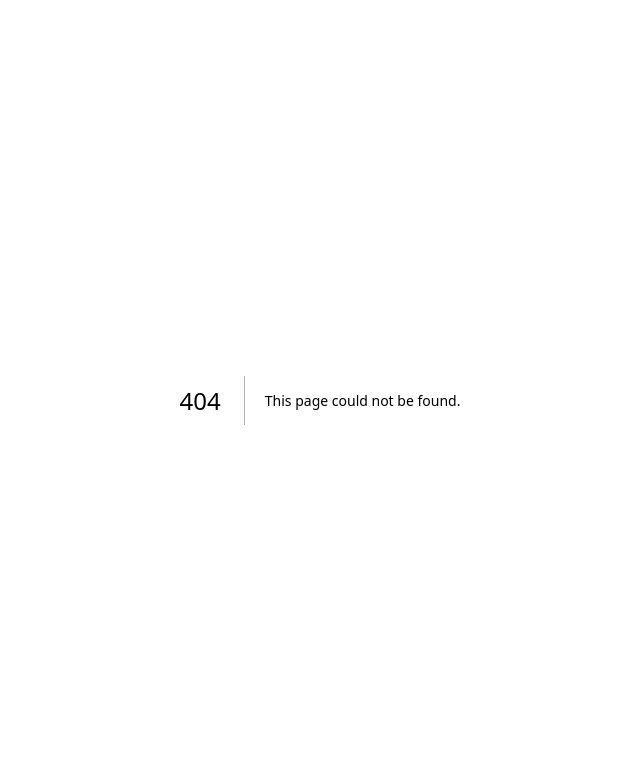
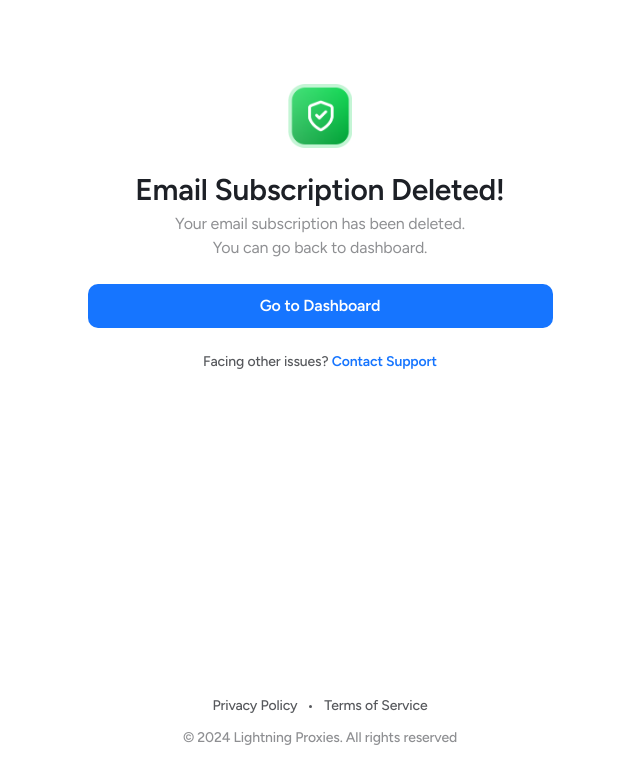
Before and after one commit to aarrohan/lightning-proxies-auth, a Next.js app: page /email-subscription/cancel in a window 1280 px wide. Before the commit this address had no page. Shown: the top 784 px of the page, without its empty margins (320-960 px from the left). Built offline with nearby package versions, Linux system fonts and the light colour scheme; no server answers.

Commit message:
feat(ui): add email subscription cancel page

```diff
--- /dev/null
+++ b/src/app/email-subscription/cancel/Content.tsx
@@ -0,0 +1,122 @@
+"use client";
+import { useEffect, useState } from "react";
+import Image from "next/image";
+import Footer from "@/components/Footer";
+import passwordResetSuccessImg from "@/assets/images/password-reset-success.png";
+import Link from "next/link";
+
+export default function Content() {
+  const [showAlert1, setShowAlert1] = useState<boolean>(true);
+
+  useEffect(() => {
+    setTimeout(() => {
+      setShowAlert1(false);
+    }, 2000);
+  }, []);
+
+  return (
+    <main>
+      {/* <div
+        className={`absolute top-5 left-1/2 -translate-x-1/2 origin-top ${
+          !showAlert1 ? "scale-50" : ""
+        } py-2.5 px-4 bg-[#C4F5D5] rounded-xl flex items-center gap-2.5 ${
+          !showAlert1 ? "opacity-0" : ""
+        } duration-300`}
+      >
+        <svg
+          width="20"
+          height="20"
+          viewBox="0 0 20 20"
+          fill="none"
+          xmlns="http://www.w3.org/2000/svg"
+        >
+          <path
+            d="M18.3346 9.99935C18.3346 5.39697 14.6036 1.66602 10.0013 1.66602C5.39893 1.66602 1.66797 5.39697 1.66797 9.99935C1.66797 14.6017 5.39893 18.3327 10.0013 18.3327C14.6036 18.3327 18.3346 14.6017 18.3346 9.99935Z"
+            stroke="#00C943"
+            strokeWidth="1.5"
+          />
+          <path
+            d="M6.66797 10.4167L8.7513 12.5L13.3346 7.5"
+            stroke="#00C943"
+            strokeWidth="1.5"
+            strokeLinecap="round"
+            strokeLinejoin="round"
+          />
+        </svg>
+
+        <p className="text-sm sm:text-base font-medium tracking-[-0.14px] sm:tracking-[-0.16px] whitespace-nowrap text-[#00C943]">
+          Success
+        </p>
+      </div> */}
+
+      <section>
+        <div className="h-[100svh] xl:py-5 overflow-y-auto">
+          <div className="h-full pt-12 xl:pt-16 pb-6 xl:pb-2 p-5 xl:px-16 flex flex-col justify-between">
+            <div className="flex flex-col items-center">
+              <Image
+                src={passwordResetSuccessImg}
+                alt=""
+                className="w-[44px] sm:w-[64px] aspect-square"
+              />
+
+              <h1 className="mt-6 mb-1 text-lg sm:text-3xl font-semibold tracking-[-0.3px] text-center">
+                Email Subscription Deleted!
+              </h1>
+
+              <p className="mb-6 text-sm sm:text-base tracking-[-0.14px] sm:tracking-[-0.16px] text-center text-primary/50">
+                Your email subscription has been deleted. <br />
+                You can go back to dashboard.
+              </p>
+
+              <div className="relative w-full max-w-[465px]">
+                <div
+                  className={`absolute z-10 top-0 left-0 mb-6 w-full py-2.5 bg-[#C4F5D5] rounded-[10px] flex justify-center items-center gap-2 text-sm sm:text-base font-semibold tracking-[-0.14px] sm:tracking-[-0.16px] text-[#00C943] ${
+                    !showAlert1 ? "opacity-0 pointer-events-none" : ""
+                  } duration-200`}
+                >
+                  <svg
+                    width="20"
+                    height="20"
+                    viewBox="0 0 24 24"
+                    fill="none"
+                    xmlns="http://www.w3.org/2000/svg"
+                  >
+                    <path
+                      d="M7.5 12L10.5 15L16.5 9M22 12C22 17.5228 17.5228 22 12 22C6.47715 22 2 17.5228 2 12C2 6.47715 6.47715 2 12 2C17.5228 2 22 6.47715 22 12Z"
+                      stroke="currentColor"
+                      strokeWidth="2"
+                      strokeLinecap="round"
+                      strokeLinejoin="round"
+                    />
+                  </svg>
+                  Success
+                </div>
+
+                <Link
+                  href={"/"}
+                  className={`active:scale-95 mb-6 w-full py-2.5 hover:!ring-4 hover:!ring-accent/20 bg-accent rounded-[10px] flex justify-center items-center text-sm sm:text-base font-semibold tracking-[-0.14px] sm:tracking-[-0.16px] text-white ${
+                    showAlert1 ? "opacity-0" : ""
+                  } duration-200`}
+                >
+                  Go to Dashboard
+                </Link>
+              </div>
+
+              <Link
+                href={"/"}
+                className="mb-3 text-xs sm:text-sm font-medium tracking-[-0.12px] sm:tracking-[-0.14px] text-center text-primary/75"
+              >
+                Facing other issues?{" "}
+                <span className="font-semibold text-accent">
+                  Contact Support
+                </span>
+              </Link>
+            </div>
+
+            <Footer isVertical />
+          </div>
+        </div>
+      </section>
+    </main>
+  );
+}
--- /dev/null
+++ b/src/app/email-subscription/cancel/page.tsx
@@ -0,0 +1,20 @@
+import type { Metadata } from "next";
+import Content from "./Content";
+
+export const metadata: Metadata = {
+  title: "Email Subscription Cancel",
+  description:
+    "Your email subscription has been successfully cancelled. You will no longer receive any emails from us.",
+  openGraph: {
+    type: "website",
+    url: `${process.env.NEXT_PUBLIC_APP_URL}/email-subscription/cancel`,
+    title: "Email Subscription Cancel",
+    description:
+      "Your email subscription has been successfully cancelled. You will no longer receive any emails from us.",
+    images: `${process.env.NEXT_PUBLIC_WEB_URL}/images/og-img.png`,
+  },
+};
+
+export default function EmailSubscriptionCancel() {
+  return <Content />;
+}
```
